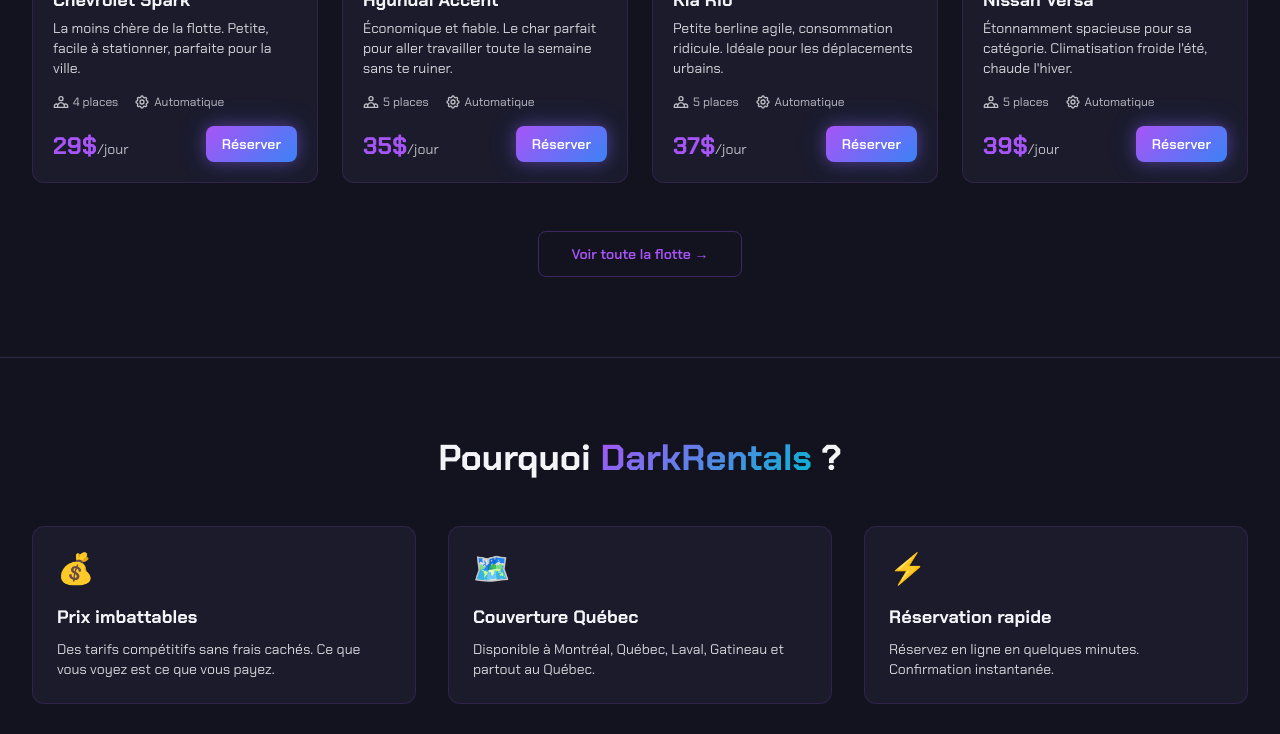
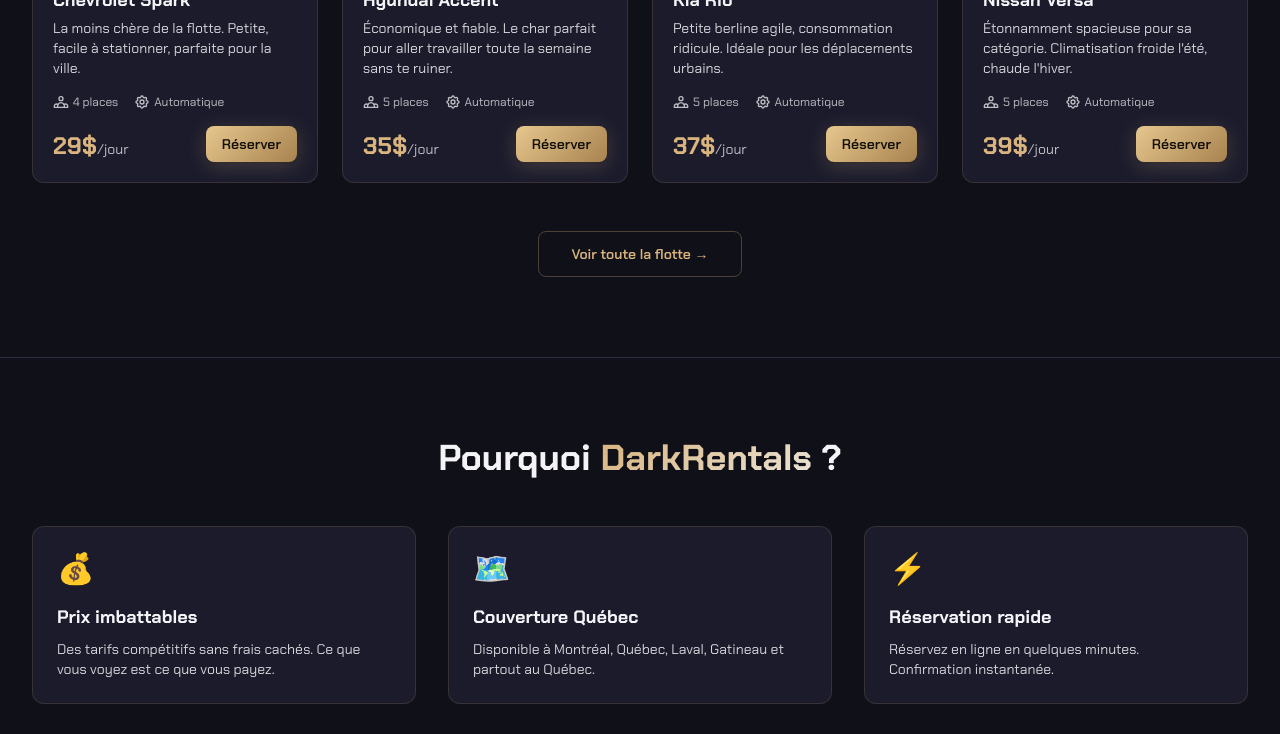
Before and after one commit to pchenier/darkrentals, a Next.js app: page / in a window 1280 px wide. Shown: the part 1260-1994 px from the top of the page. Built offline with nearby package versions, Linux system fonts and the light colour scheme.

Commit message:
Premium champagne gold palette; recolor logo purple->gold; active filter tab contrast

```diff
--- a/src/app/globals.css
+++ b/src/app/globals.css
@@ -1,11 +1,11 @@
 @import "tailwindcss";
 
 :root {
-  --background: #131320;
+  --background: #101018;
   --foreground: #F4F4F8;
-  --neon-purple: #A855F7;
-  --neon-cyan: #06B6D4;
-  --electric-blue: #3B82F6;
+  --neon-purple: #D9B47E;
+  --neon-cyan: #EAE3D6;
+  --electric-blue: #9A7B4F;
   --card-bg: #1B1B2C;
   --card-border: #2C2C44;
   --input-bg: #222234;
@@ -45,71 +45,72 @@
 /* Grid background pattern */
 .grid-bg {
   background-image:
-    linear-gradient(rgba(168, 85, 247, 0.03) 1px, transparent 1px),
-    linear-gradient(90deg, rgba(168, 85, 247, 0.03) 1px, transparent 1px);
+    linear-gradient(rgba(217, 180, 126, 0.03) 1px, transparent 1px),
+    linear-gradient(90deg, rgba(217, 180, 126, 0.03) 1px, transparent 1px);
   background-size: 50px 50px;
 }
 
 /* Neon glow effects */
 .neon-glow-purple {
-  box-shadow: 0 0 5px rgba(168, 85, 247, 0.3), 0 0 20px rgba(168, 85, 247, 0.1);
+  box-shadow: 0 0 5px rgba(217, 180, 126, 0.3), 0 0 20px rgba(217, 180, 126, 0.1);
 }
 
 .neon-glow-cyan {
-  box-shadow: 0 0 5px rgba(6, 182, 212, 0.3), 0 0 20px rgba(6, 182, 212, 0.1);
+  box-shadow: 0 0 5px rgba(234, 227, 214, 0.3), 0 0 20px rgba(234, 227, 214, 0.1);
 }
 
 .neon-glow-blue {
-  box-shadow: 0 0 5px rgba(59, 130, 246, 0.3), 0 0 20px rgba(59, 130, 246, 0.1);
+  box-shadow: 0 0 5px rgba(154, 123, 79, 0.3), 0 0 20px rgba(154, 123, 79, 0.1);
 }
 
 .neon-text-purple {
-  text-shadow: 0 0 10px rgba(168, 85, 247, 0.5), 0 0 40px rgba(168, 85, 247, 0.2);
+  text-shadow: 0 0 10px rgba(217, 180, 126, 0.5), 0 0 40px rgba(217, 180, 126, 0.2);
 }
 
 .neon-text-cyan {
-  text-shadow: 0 0 10px rgba(6, 182, 212, 0.5), 0 0 40px rgba(6, 182, 212, 0.2);
+  text-shadow: 0 0 10px rgba(234, 227, 214, 0.5), 0 0 40px rgba(234, 227, 214, 0.2);
 }
 
 /* Card hover effect */
 .neon-card {
-  border: 1px solid rgba(168, 85, 247, 0.15);
+  border: 1px solid rgba(217, 180, 126, 0.15);
   transition: all 0.3s ease;
 }
 
 .neon-card:hover {
-  border-color: rgba(168, 85, 247, 0.5);
-  box-shadow: 0 0 15px rgba(168, 85, 247, 0.15), 0 0 30px rgba(168, 85, 247, 0.05);
+  border-color: rgba(217, 180, 126, 0.5);
+  box-shadow: 0 0 15px rgba(217, 180, 126, 0.15), 0 0 30px rgba(217, 180, 126, 0.05);
   transform: translateY(-2px);
 }
 
 /* Neon button */
 .neon-btn {
-  background: linear-gradient(135deg, #A855F7, #3B82F6);
-  box-shadow: 0 0 15px rgba(168, 85, 247, 0.4), 0 0 30px rgba(59, 130, 246, 0.2);
+  background: linear-gradient(135deg, #E6C78E, #A8834F);
+  color: #14100A;
+  box-shadow: 0 4px 20px rgba(217, 180, 126, 0.25), 0 1px 3px rgba(0, 0, 0, 0.4);
   transition: all 0.3s ease;
 }
 
 .neon-btn:hover {
-  box-shadow: 0 0 20px rgba(168, 85, 247, 0.6), 0 0 40px rgba(59, 130, 246, 0.3);
+  box-shadow: 0 6px 24px rgba(217, 180, 126, 0.35), 0 2px 4px rgba(0, 0, 0, 0.4);
   transform: translateY(-1px);
 }
 
 /* Input focus style */
 .neon-input {
-  border: 1px solid rgba(168, 85, 247, 0.2);
+  border: 1px solid rgba(217, 180, 126, 0.2);
   transition: all 0.3s ease;
 }
 
 .neon-input:focus {
-  border-color: #A855F7;
-  box-shadow: 0 0 10px rgba(168, 85, 247, 0.3);
+  border-color: #D9B47E;
+  box-shadow: 0 0 10px rgba(217, 180, 126, 0.3);
   outline: none;
 }
 
 /* Gradient text */
 .gradient-text {
-  background: linear-gradient(135deg, #A855F7, #06B6D4);
+  background: linear-gradient(135deg, #D9B47E, #EAE3D6);
   -webkit-background-clip: text;
   -webkit-text-fill-color: transparent;
   background-clip: text;
@@ -125,10 +126,10 @@
 }
 
 ::-webkit-scrollbar-thumb {
-  background: rgba(168, 85, 247, 0.3);
+  background: rgba(217, 180, 126, 0.3);
   border-radius: 4px;
 }
 
 ::-webkit-scrollbar-thumb:hover {
-  background: rgba(168, 85, 247, 0.5);
+  background: rgba(217, 180, 126, 0.5);
 }
--- a/src/components/Fleet.tsx
+++ b/src/components/Fleet.tsx
@@ -78,7 +78,7 @@
         <div className="mt-12 text-center">
           <Link
             href="/flotte"
-            className="inline-block rounded-lg border border-neon-purple/30 px-8 py-3 text-sm font-semibold text-neon-purple transition-all hover:border-neon-purple hover:shadow-[0_0_15px_rgba(168,85,247,0.3)]"
+            className="inline-block rounded-lg border border-neon-purple/30 px-8 py-3 text-sm font-semibold text-neon-purple transition-all hover:border-neon-purple hover:shadow-[0_0_15px_rgba(217,180,126,0.3)]"
           >
             Voir toute la flotte →
           </Link>
--- a/src/components/FleetClient.tsx
+++ b/src/components/FleetClient.tsx
@@ -37,7 +37,7 @@
                 onClick={() => setActiveCategory(cat.key)}
                 className={`rounded-lg px-4 py-2 text-sm font-medium transition-all ${
                   activeCategory === cat.key
-                    ? "bg-neon-purple/20 text-neon-purple border border-neon-purple/50 neon-glow-purple"
+                    ? "bg-neon-purple/25 text-neon-purple border border-neon-purple/80 neon-glow-purple font-semibold"
                     : "border border-card-border text-foreground/85 hover:border-neon-purple/30 hover:text-foreground"
                 }`}
               >
--- a/src/components/Header.tsx
+++ b/src/components/Header.tsx
@@ -22,7 +22,7 @@
           <img
             src="/images/logo-h.png"
             alt="DarkRentals"
-            className="h-11 w-auto object-contain drop-shadow-[0_0_12px_rgba(168,85,247,0.45)] sm:h-12"
+            className="h-11 w-auto object-contain drop-shadow-[0_0_10px_rgba(217,180,126,0.3)] sm:h-12"
           />
         </Link>
 
```
Also changed, not shown: public/images/logo-h.png.
